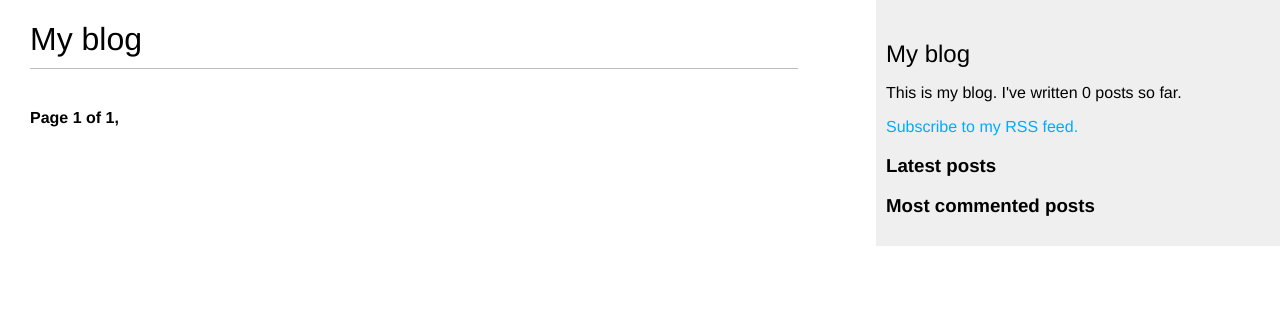
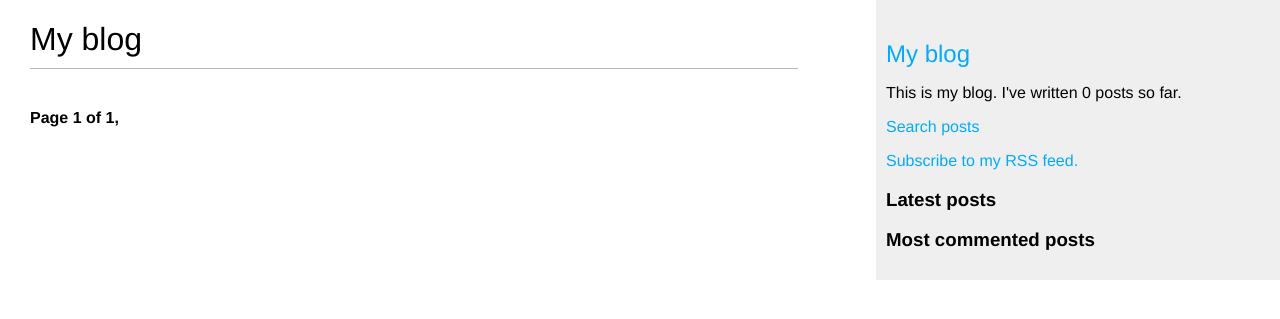
Before and after one commit to DeMonA1/MyBlog__Django, a Django app: page /blog/ in a window 1280 px wide. Shown: the top 319 px of the page. Run offline with Django 5.2, Linux system fonts and the light colour scheme; data that the repository does not hold is empty.

Commit message:
Little edits

```diff
--- a/mysite/blog/templates/blog/base.html
+++ b/mysite/blog/templates/blog/base.html
@@ -12,10 +12,19 @@
             {% endblock %}
         </div>
         <div id="sidebar">
-            <h2>My blog</h2>
+            <h2>
+                <a href="{% url "blog:post_list" %}">
+                    My blog
+                </a>
+            </h2>
             <p>
                 This is my blog.
                 I've written {% total_posts %} posts so far.
+            </p>
+            <p>
+                <a href="{% url "blog:post_search" %}">
+                    Search posts
+                </a>
             </p>
             <p>
                 <a href="{% url "blog:post_feed" %}">
--- a/mysite/blog/views.py
+++ b/mysite/blog/views.py
@@ -136,8 +136,8 @@ def post_search(request):
         if form.is_valid():
             query = form.cleaned_data['query']
             results = (Post.published.annotate(
-                similarity=TrigramSimilarity('title', query)) \
-                    .filter(similarity_gt=0.1)).order_by('-similarity')
+                similarity=TrigramSimilarity('title', query),) \
+                    .filter(similarity__gt=0.1)).order_by('-similarity')
     return render(request,
                   'blog/post/search.html',
                   {'form': form,
```
